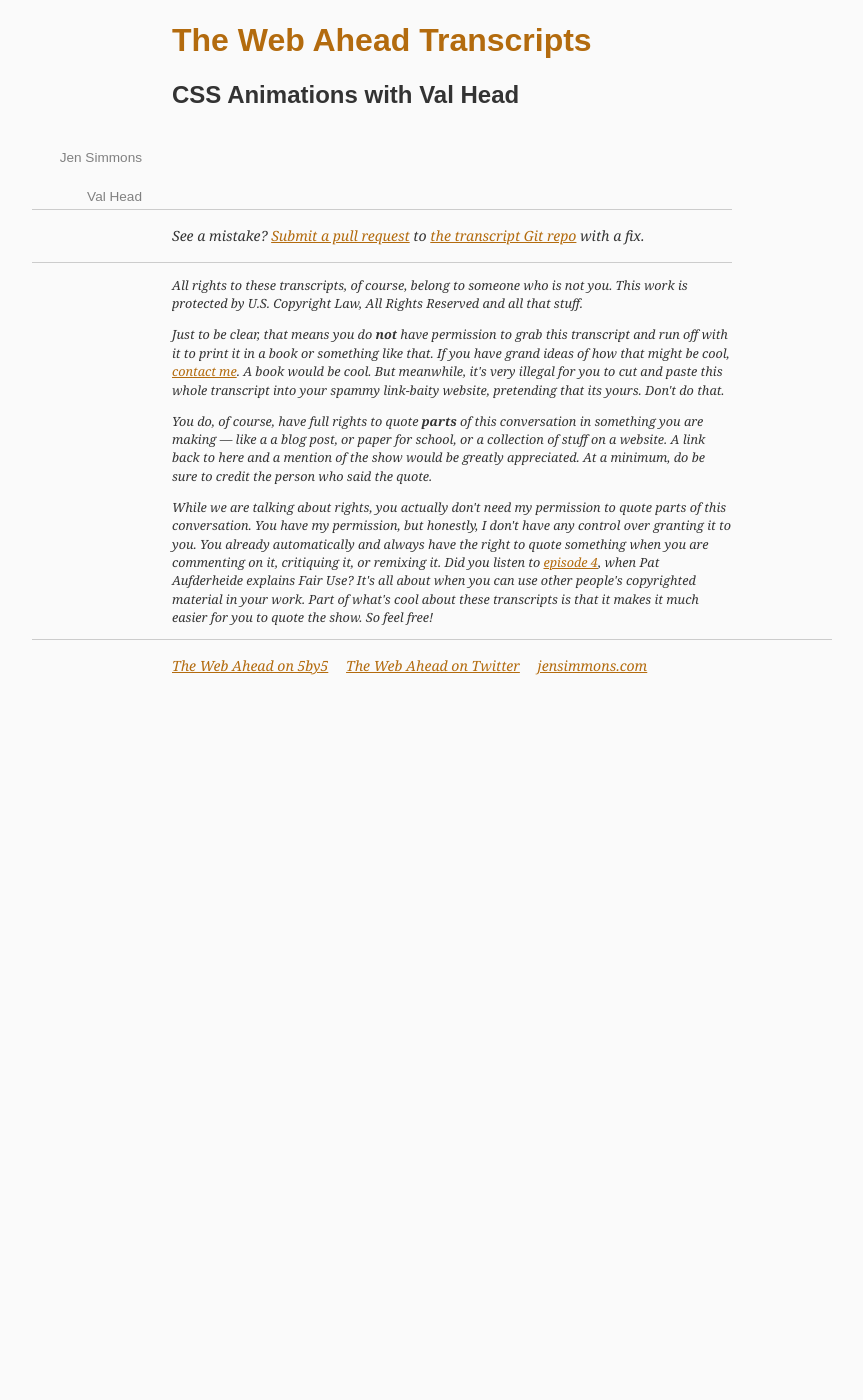
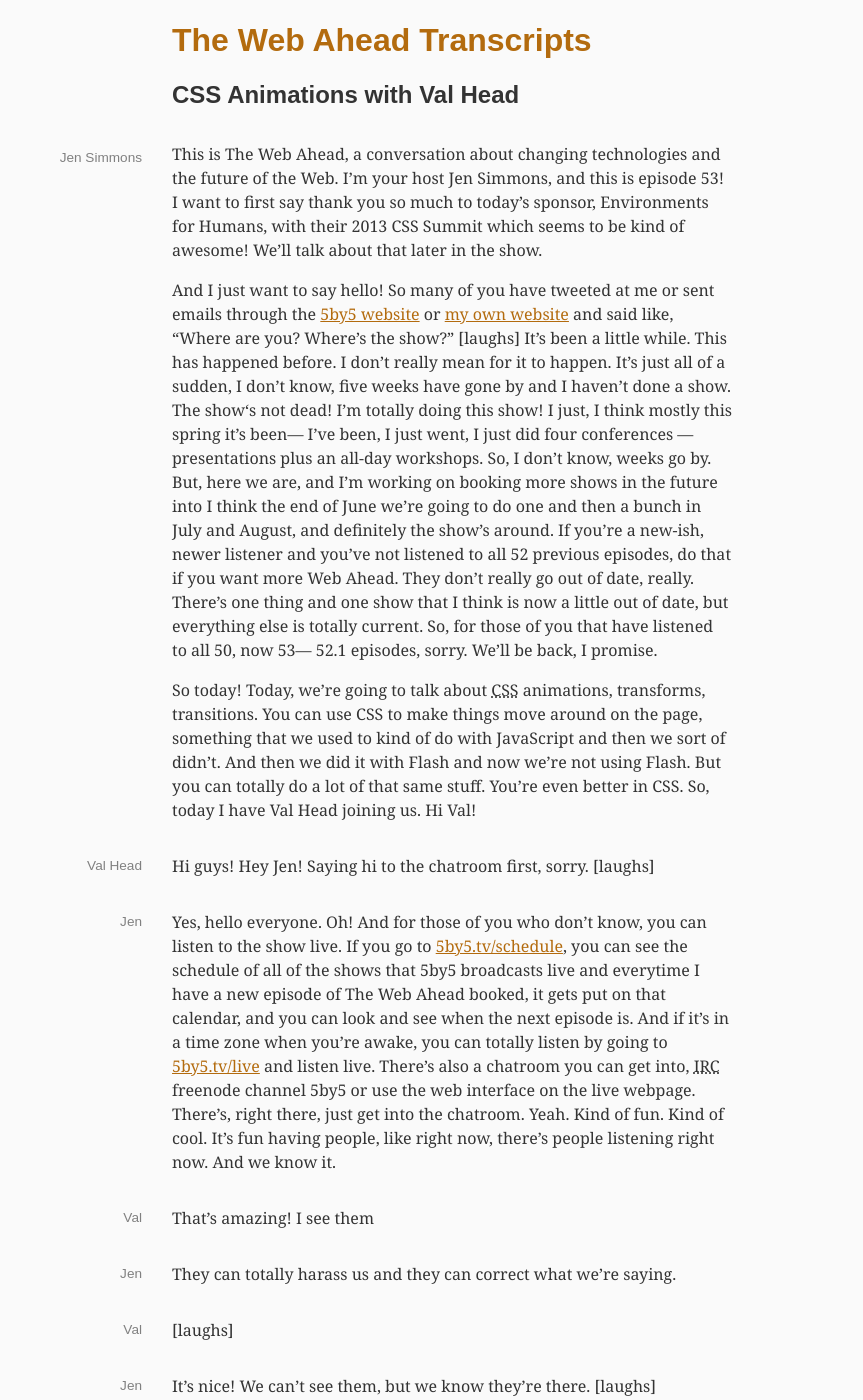
Before and after one commit to jensimmons/webahead-transcripts, a Jekyll site: the page built from _posts/transcripts/2013-06-15-053.html, in a window 1280 px wide and 1400 px high. Shown: the whole window, without its empty margins (208-1071 px from the left). Built offline with Jekyll 4.4.1, drawn with Linux system fonts in a browser that asks for light colours; Markdown is read by kramdown in place of the engine named in the settings; some of the changed text lies outside the part shown.

Commit message:
Episode 53, rough transcript through 3:37
Signed-off-by: Jason Neel <jasonneel@yahoo.com>

```diff
--- a/_posts/transcripts/2013-06-15-053.html
+++ b/_posts/transcripts/2013-06-15-053.html
@@ -5,7 +5,49 @@
 ---
 
 <dt>Jen Simmons</dt>
-<dd></dd>
+<dd>
+	<p>This is The Web Ahead, a conversation about changing technologies and the future of the Web. I’m your host Jen Simmons, and this is episode 53! I want to first say thank you so much to today’s sponsor, Environments for Humans, with their 2013 CSS Summit which seems to be kind of awesome! We’ll talk about that later in the show.</p>
+
+	<p>And I just want to say hello! So many of you have tweeted at me or sent emails through the <a href="http://5by5.tv">5by5 website</a> or <a href="http://jensimmons.com">my own website</a> and said like, “Where are you? Where’s the show?” [laughs] It’s been a little while. This has happened before. I don’t really mean for it to happen. It’s just all of a sudden, I don’t know, five weeks have gone by and I haven’t done a show. The show‘s not dead! I’m totally doing this show! I just, I think mostly this spring it’s been— I’ve been, I just went, I just did four conferences — presentations plus an all-day workshops. So, I don’t know, weeks go by. But, here we are, and I’m working on booking more shows in the future into I think the end of June we’re going to do one and then a bunch in July and August, and definitely the show’s around. If you’re a new-ish, newer listener and you’ve not listened to all 52 previous episodes, do that if you want more Web Ahead. They don’t really go out of date, really. There’s one thing and one show that I think is now a little out of date, but everything else is totally current. So, for those of you that have listened to all 50, now 53— 52.1 episodes, sorry. We’ll be back, I promise.</p>
+
+	<p>So today! Today, we’re going to talk about <abbr title="Cascading Stylesheets">CSS</abbr> animations, transforms, transitions. You can use CSS to make things move around on the page, something that we used to kind of do with JavaScript and then we sort of didn’t. And then we did it with Flash and now we’re not using Flash. But you can totally do a lot of that same stuff. You’re even better in CSS. So, today I have Val Head joining us. Hi Val!</p>
+</dd>
+
+<!-- 2:26 -->
 
 <dt>Val Head</dt>
-<dd></dd>
+<dd>Hi guys! Hey Jen! Saying hi to the chatroom first, sorry. [laughs]</dd>
+
+<dt>Jen</dt>
+<dd>Yes, hello everyone. Oh! And for those of you who don’t know, you can listen to the show live. If you go to <a href="http://5by5.tv/schedule">5by5.tv/schedule</a>, you can see the schedule of all of the shows that 5by5 broadcasts live and everytime I have a new episode of The Web Ahead booked, it gets put on that calendar, and you can look and see when the next episode is. And if it’s in a time zone when you’re awake, you can totally listen by going to <a href="http://5by5.tv/live">5by5.tv/live</a> and listen live. There’s also a chatroom you can get into, <abbr title="Internet Relay Chat">IRC</abbr> freenode channel 5by5 or use the web interface on the live webpage. There’s, right there, just get into the chatroom. Yeah. Kind of fun. Kind of cool. It’s fun having people, like right now, there’s people listening right now. And we know it.</dd>
+
+<dt>Val</dt>
+<dd>That’s amazing! I see them</dd>
+
+<!-- 3:20 -->
+
+<dt>Jen</dt>
+<dd>They can totally harass us and they can correct what we’re saying.</dd>
+
+<dt>Val</dt>
+<dd>[laughs]</dd>
+
+<dt>Jen</dt>
+<dd>It’s nice! We can’t see them, but we know they’re there. [laughs]</dd>
+
+<dt>Val</dt>
+<dd>We can see them in the chat. I guess that’s sort of seeing them. But yeah, not exactly. [laughs]</dd>
+
+<dt>Jen</dt>
+<dd>So, you’re a web designer, yeah? And you’re…</dd>
+
+<dt>Val</dt>
+<dd>Yes!</dd>
+
+<dt>Jen</dt>
+<dd>…you‘re a consultant.</dd>
+
+<dt>Val</dt>
+<dd>Mmm-hmm.</dd>
+
+<!-- 3:37 -->
```
